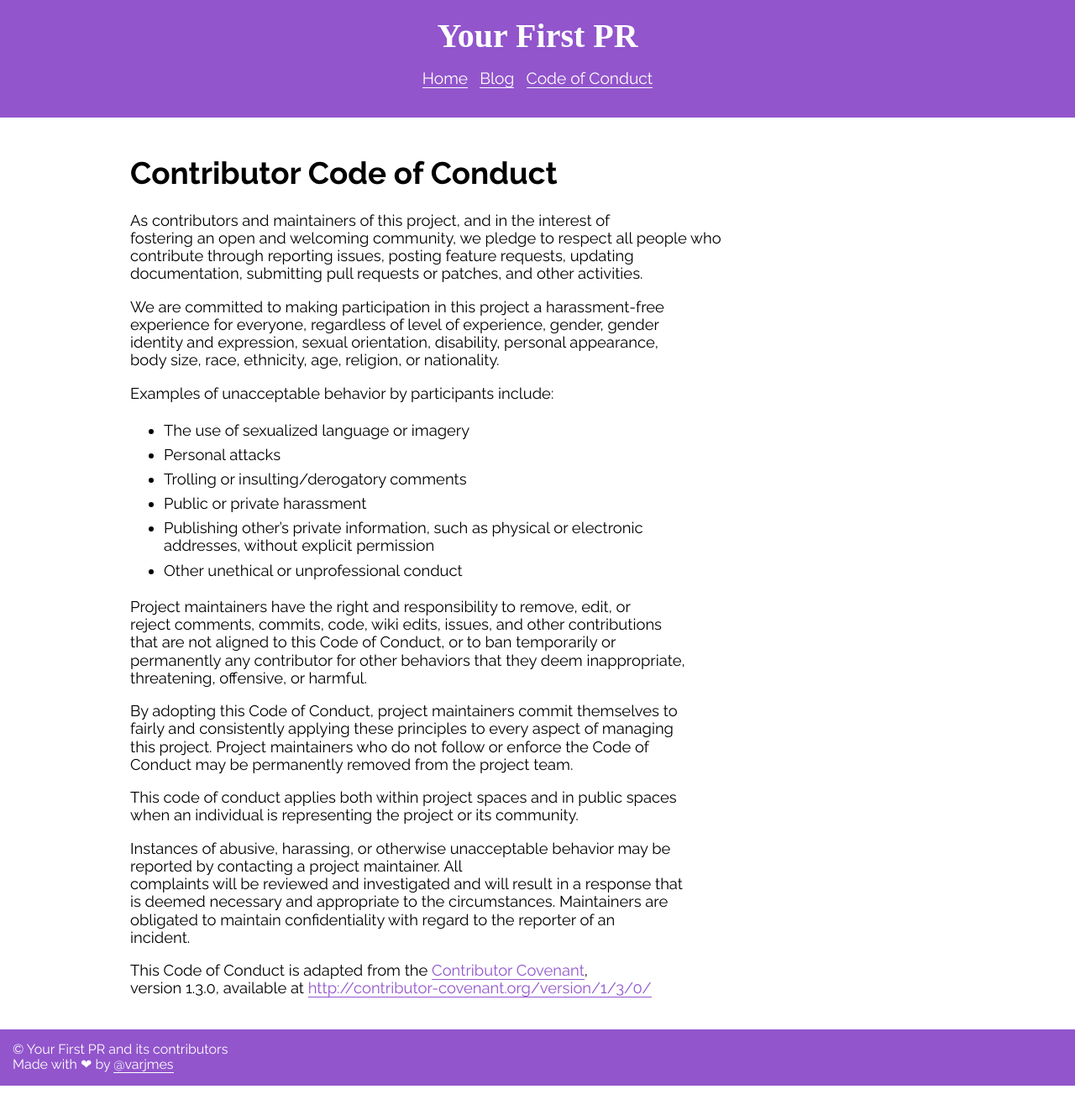
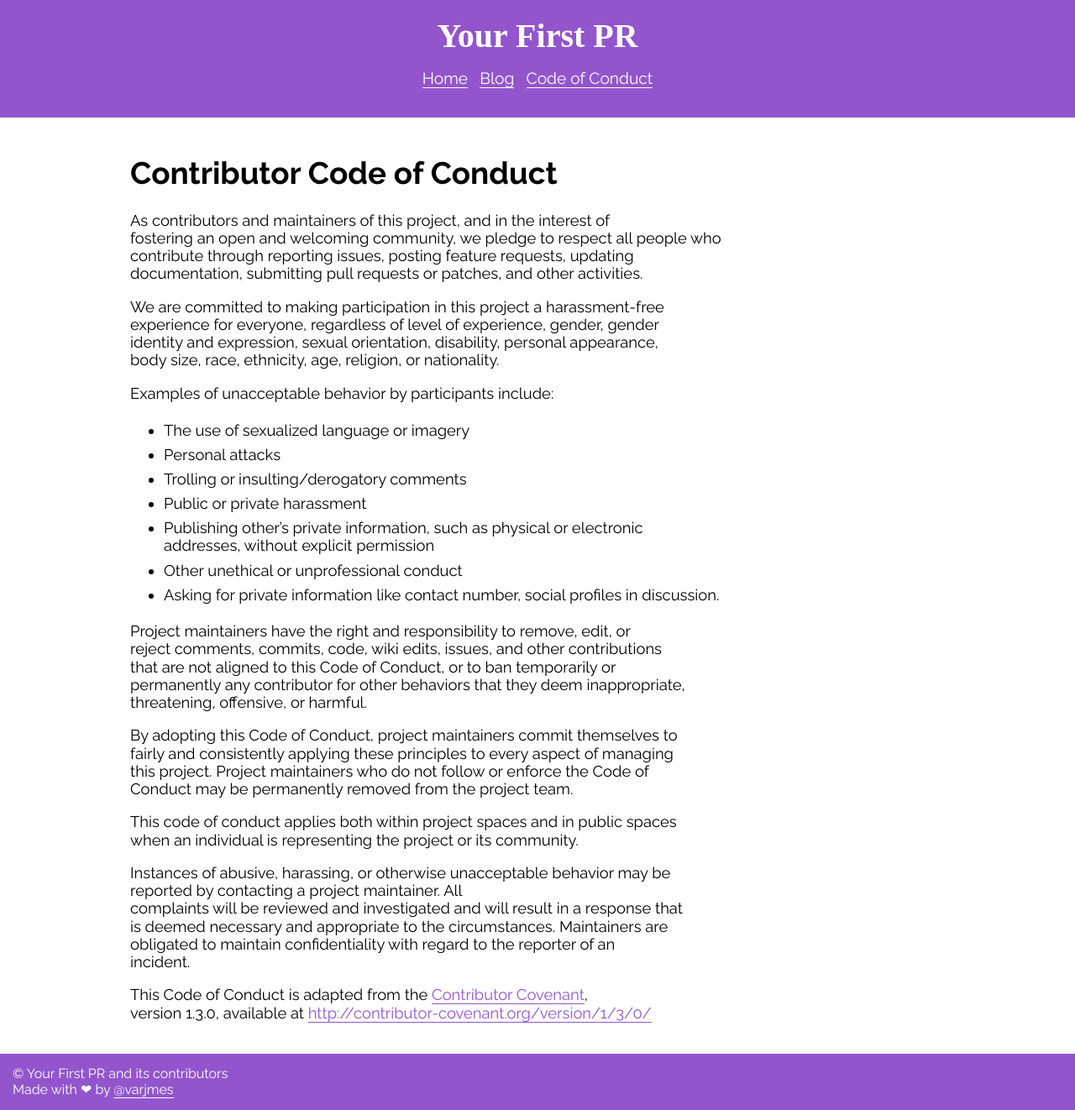
Before and after one commit to yourfirstpr/yourfirstpr.github.io, a Jekyll site: the page built from CODEOFCONDUCT.MD, in a window 1280 px wide. Shown: the whole page at 84% size. Built offline with Jekyll 4.4.1, drawn with Linux system fonts in a browser that asks for light colours; nearby versions of some CDN libraries; some web fonts are replaced; our own code applies the rules of GitHub Pages for plain Markdown files; before the commit the page ends 1293 px from its top, so only the background shows below that.

Commit message:
Added unexpectable behaviour

```diff
--- a/CODEOFCONDUCT.MD
+++ b/CODEOFCONDUCT.MD
@@ -19,6 +19,7 @@
 * Publishing other's private information, such as physical or electronic
   addresses, without explicit permission
 * Other unethical or unprofessional conduct
+* Asking for private information like contact number, social profiles in discussion.
 
 Project maintainers have the right and responsibility to remove, edit, or
 reject comments, commits, code, wiki edits, issues, and other contributions
```
